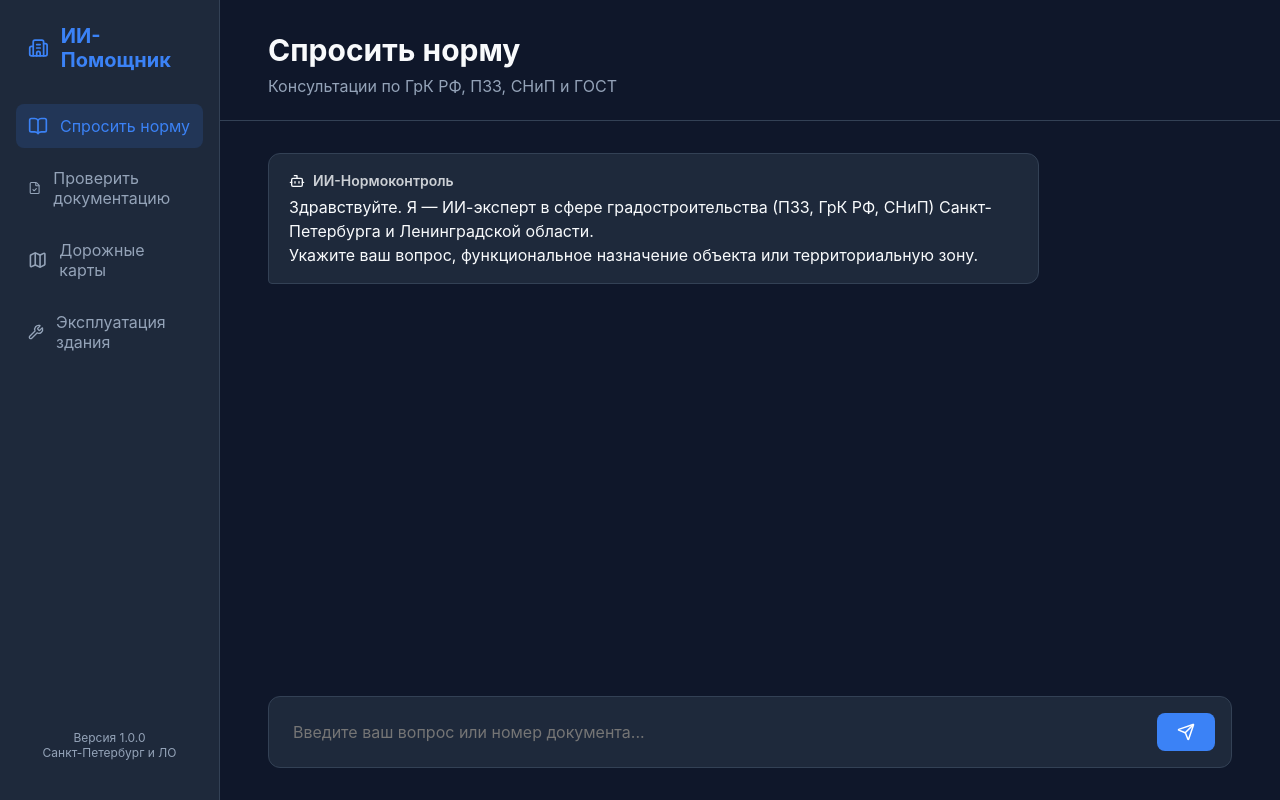
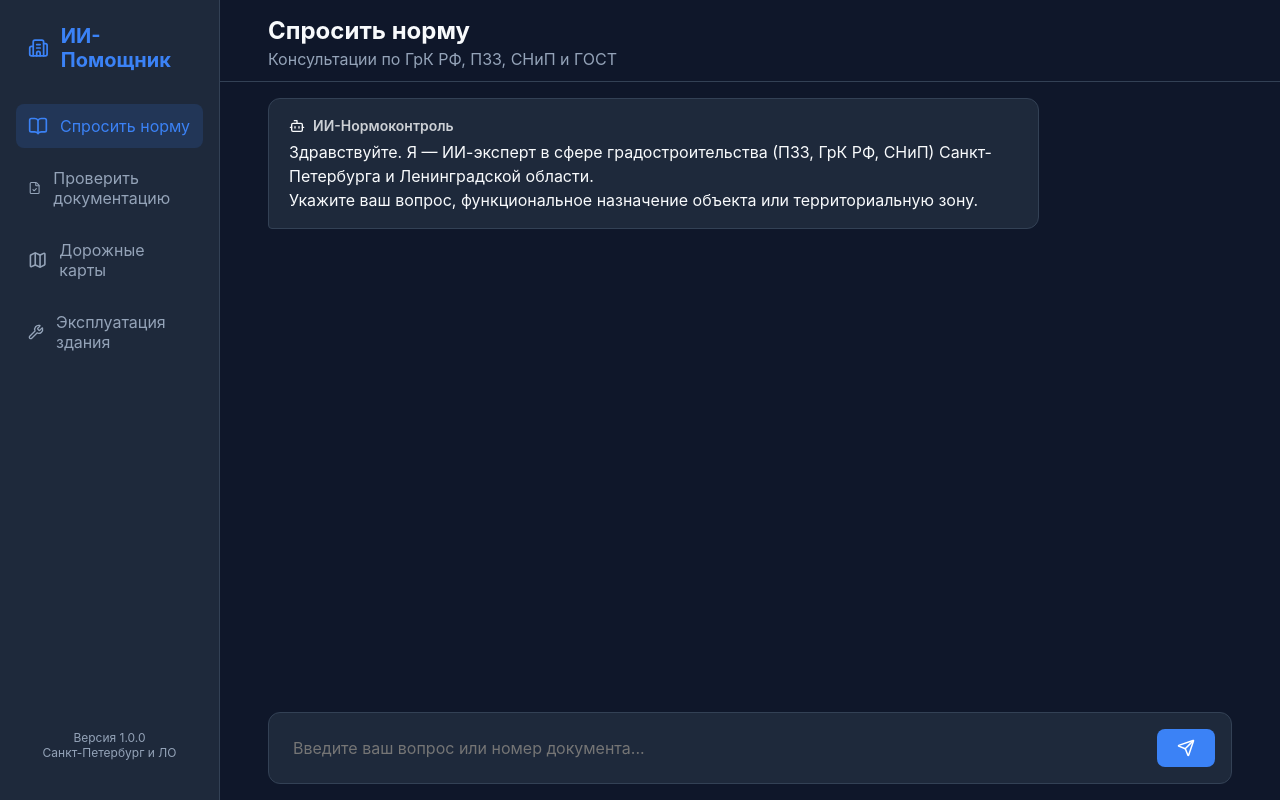
Before and after one commit to Solomon86-sudo/ai-helper, a React (Vite) app: page / in a window 1280 px wide. Built offline with nearby package versions, Linux system fonts and the light colour scheme.

Commit message:
Make header thinner

```diff
--- a/src/index.css
+++ b/src/index.css
@@ -98,7 +98,7 @@ body {
 
 /* Common UI Elements */
 .tab-header {
-  padding: 32px 48px 24px;
+  padding: 16px 48px 12px;
   border-bottom: 1px solid var(--border-color);
   background-color: var(--bg-dark);
   position: sticky;
@@ -107,9 +107,9 @@ body {
 }
 
 .tab-header h1 {
-  font-size: 1.875rem;
+  font-size: 1.5rem;
   font-weight: 700;
-  margin-bottom: 8px;
+  margin-bottom: 4px;
 }
 
 .tab-header p {
@@ -117,11 +117,11 @@ body {
 }
 
 .tab-body {
-  padding: 32px 48px;
+  padding: 16px 48px;
   flex: 1;
   display: flex;
   flex-direction: column;
-  gap: 24px;
+  gap: 16px;
 }
 
 /* Chat styles for AgentNorms */
```
